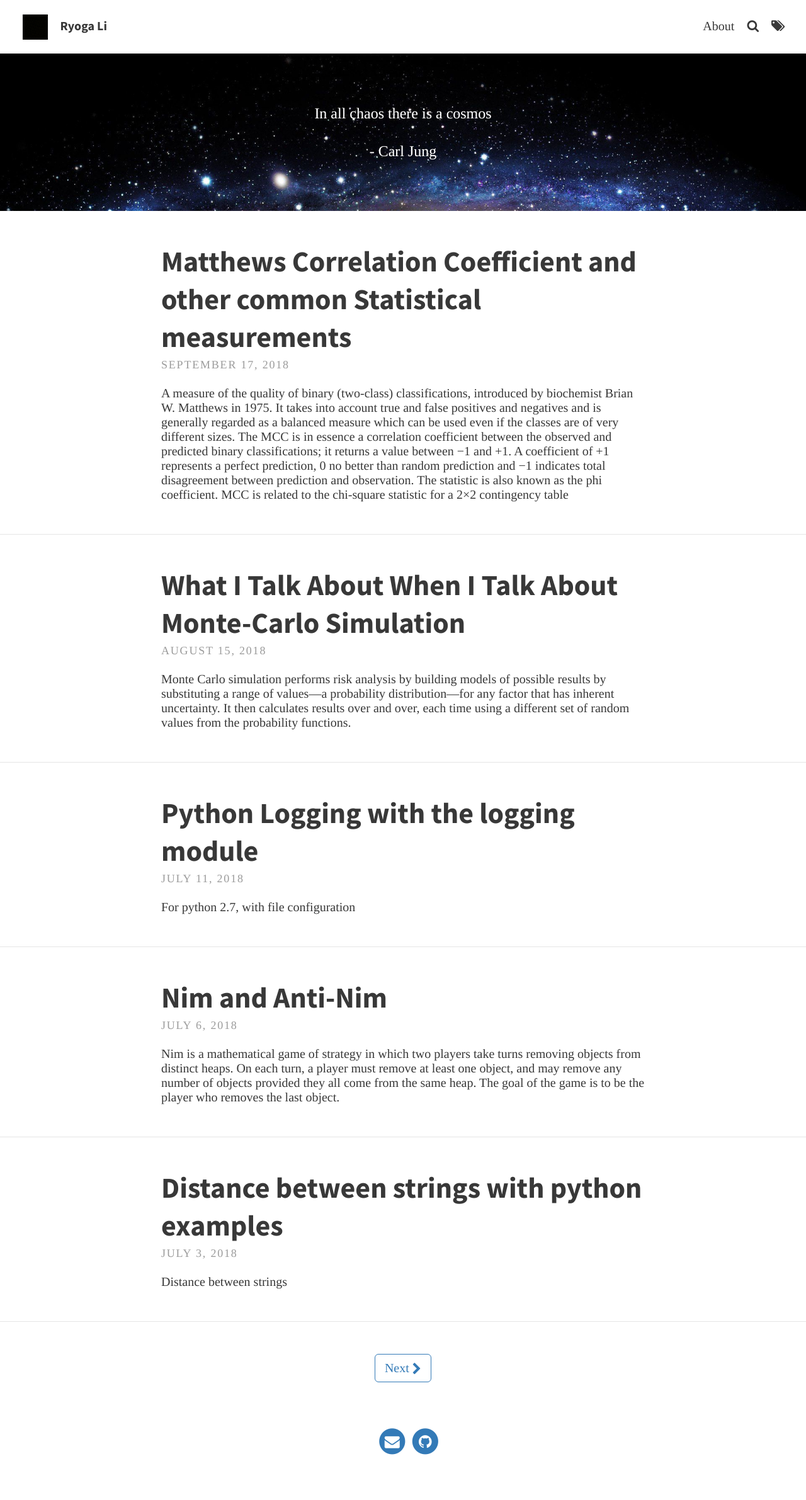
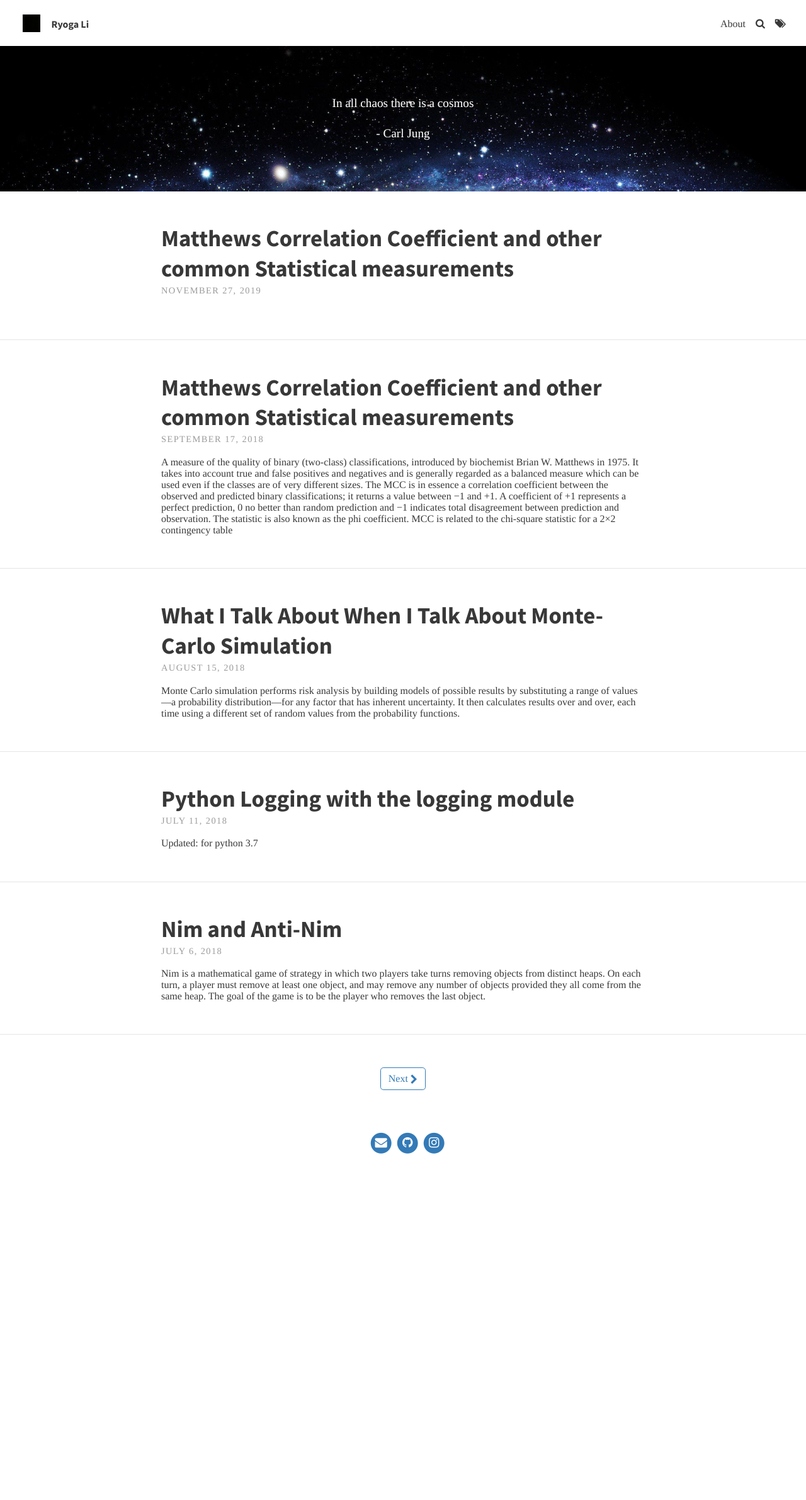
Before and after one commit to RyogaLi/ryogali.github.io, a Jekyll site: the page built from index.html, in a window 1280 px wide. Shown: the whole page at 63% size. Built offline with Jekyll 4.4.1, drawn with Linux system fonts in a browser that asks for light colours; the list of posts is cut into pages by our own code; after the commit the page ends 1900 px from its top, so only the background shows below that.

Commit message:
changed font size

```diff
--- a/_config.yml
+++ b/_config.yml
@@ -31,7 +31,7 @@
   gitlab:
   github: "RyogaLi"
   google_plus:
-  instagram:
+  instagram: "paintings.exploring"
   keybase:
   linkedin:  # Full URL
   pinterest:
--- /dev/null
+++ b/_posts/2019-11-27-Cross-link-sequencing-db.md
@@ -0,0 +1,5 @@
+---
+layout: post
+title:  "Matthews Correlation Coefficient and other common Statistical measurements"
+tags: [Coding, Bioinformatics, Algorithms, Statistics]
+---
--- a/_sass/base/_variables.scss
+++ b/_sass/base/_variables.scss
@@ -1,7 +1,7 @@
 // Typography
 $font-family-main: Times, Times New Roman, Georgia, serif;
 $font-family-headings: 'Source Sans Pro', Helvetica, Arial, sans-serif;
-$font-size: 1.25em;
+$font-size: 1em;
 
 
 // Padding
```
Also changed, not shown: _posts/2018-07-11-Python-Advanced-Logging.md (+2 -0 lines).
